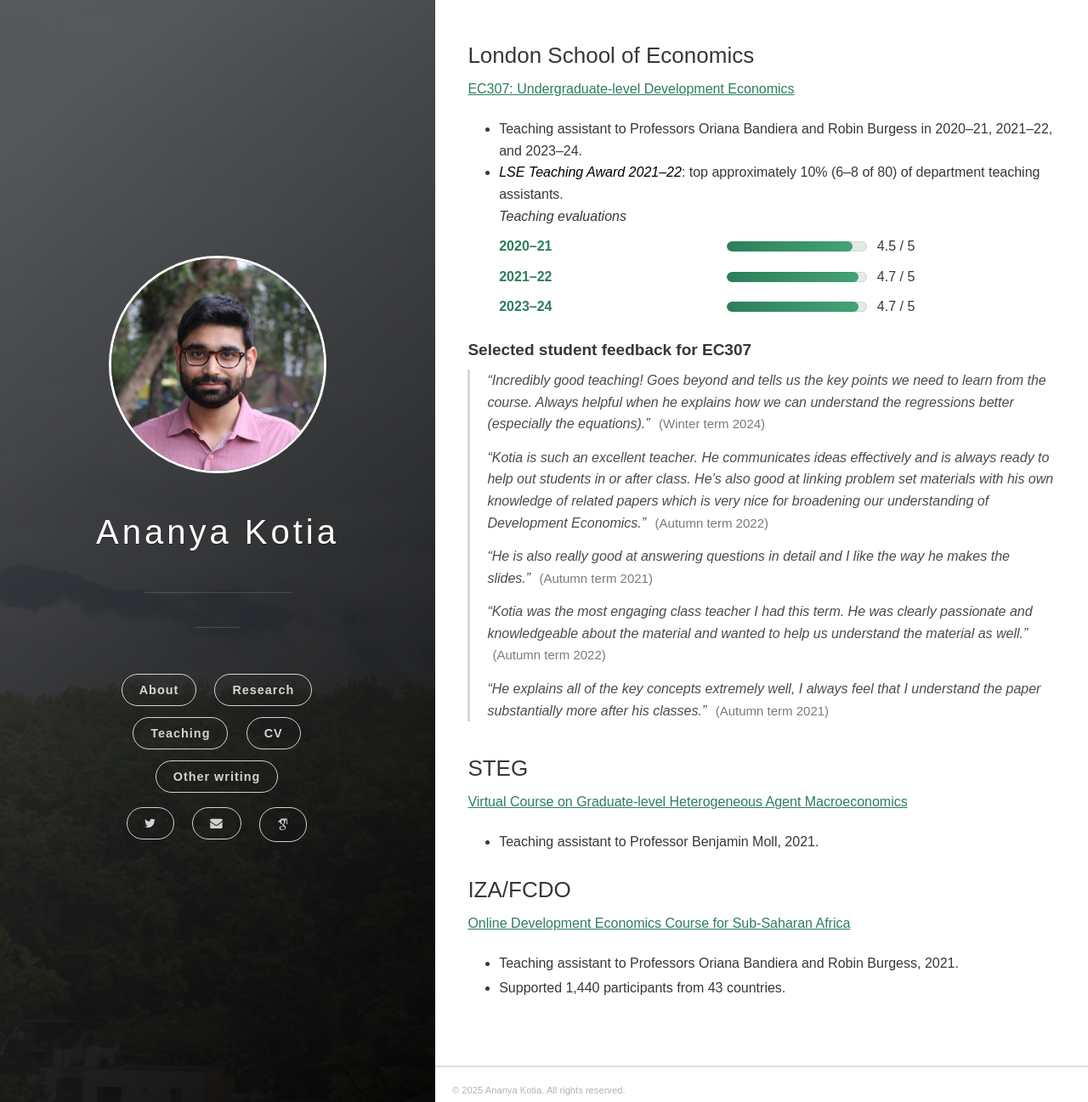
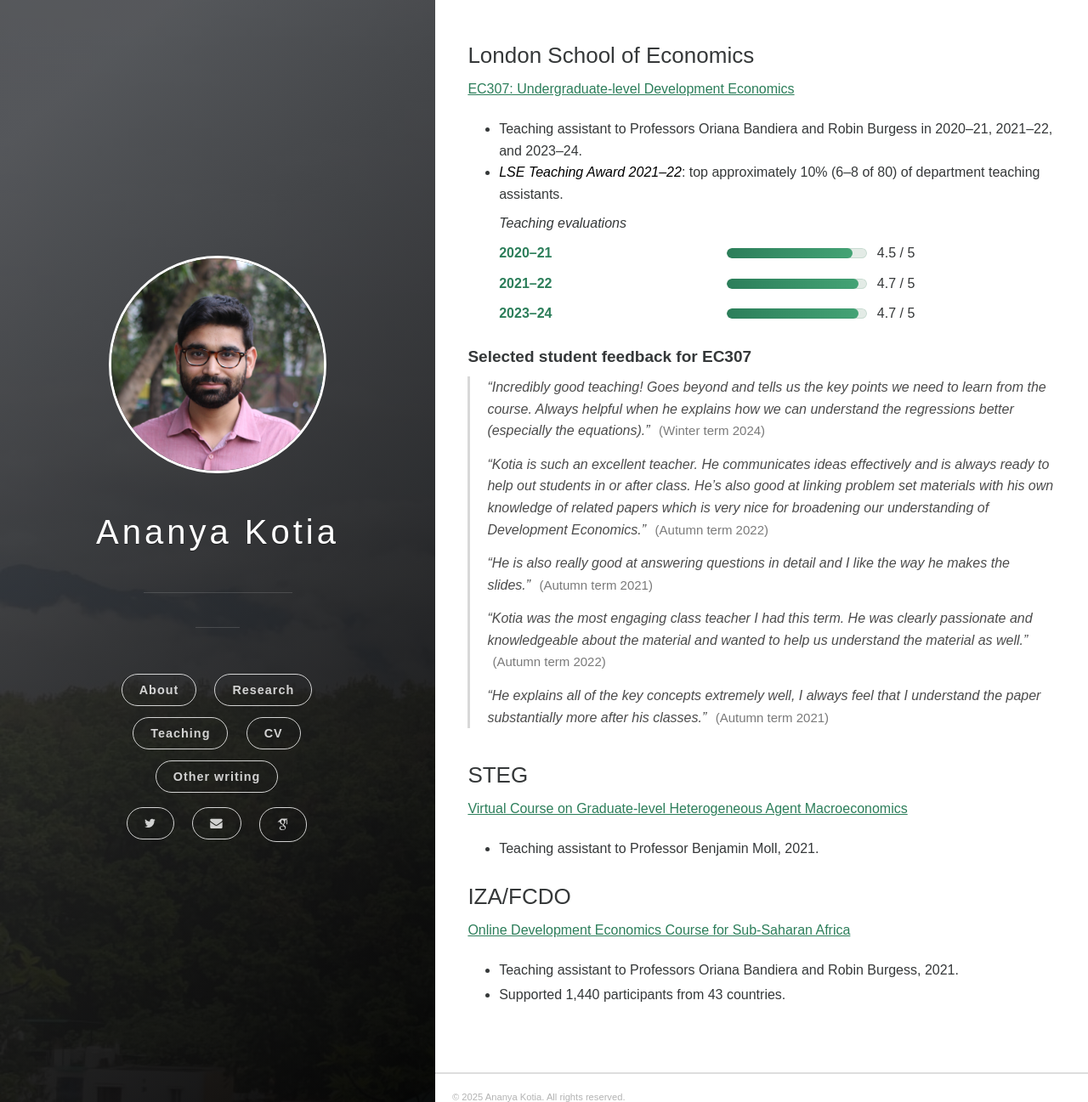
Before and after one commit to ananyakotia/ananyakotia.github.io, a Jekyll site: the page built from pages/teaching.markdown, in a window 1280 px wide and 1297 px high. Shown: the whole window at 85% size. Built offline with Jekyll 4.4.1, drawn with Linux system fonts in a browser that asks for light colours; some web fonts are replaced.

Commit message:
Update teaching.markdown

```diff
--- a/pages/teaching.markdown
+++ b/pages/teaching.markdown
@@ -13,6 +13,7 @@ permalink: /teaching/
 <ul class="no-bullets teaching-details">
   <li>Teaching assistant to Professors Oriana Bandiera and Robin Burgess in 2020–21, 2021–22, and 2023–24.</li>
   <li><em><a href="https://info.lse.ac.uk/staff/divisions/Eden-Centre/Education-awards/LSE-Class-Teacher-Awards" target="_blank" rel="noopener">LSE Teaching Award 2021–22</a></em>: top approximately 10% (6–8 of 80) of department teaching assistants.</li>
+ <div style="height:8px;font-size:8px;">&nbsp;</div>
   <li class="teaching-evaluations">
     <span class="evaluation-label"><em>Teaching evaluations</em></span>
     <div class="evaluation-bars">
```
